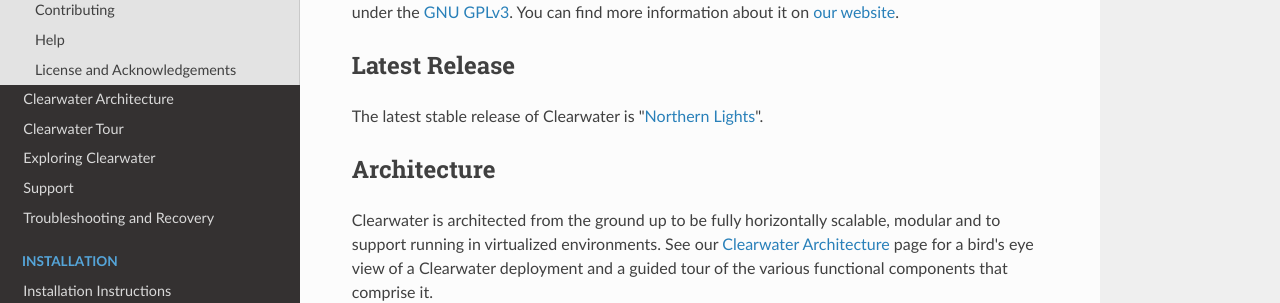
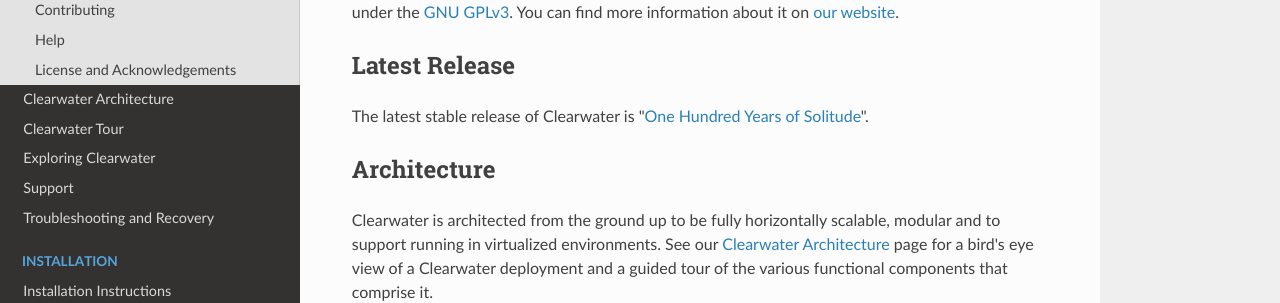
Before and after one commit to Metaswitch/clearwater-readthedocs, an MkDocs documentation site: the page built from docs/index.md, in a window 1280 px wide and 900 px high. Shown: the part 183-486 px from the top of the window. Built offline with MkDocs 1.6.1, drawn with Linux system fonts in a browser that asks for light colours; nearby versions of some CDN libraries; old or Windows-style settings are respelled for this version of MkDocs.

Commit message:
Update latest release

```diff
--- a/docs/index.md
+++ b/docs/index.md
@@ -4,7 +4,7 @@ Project Clearwater is an open-source IMS core, developed by [Metaswitch Networks
 
 ## Latest Release
 
-The latest stable release of Clearwater is "[Northern Lights](https://www.goodreads.com/book/show/70947.Northern_Lights)".
+The latest stable release of Clearwater is "[One Hundred Years of Solitude](https://www.goodreads.com/book/show/320.One_Hundred_Years_of_Solitude)".
 
 ## Architecture
 
```
